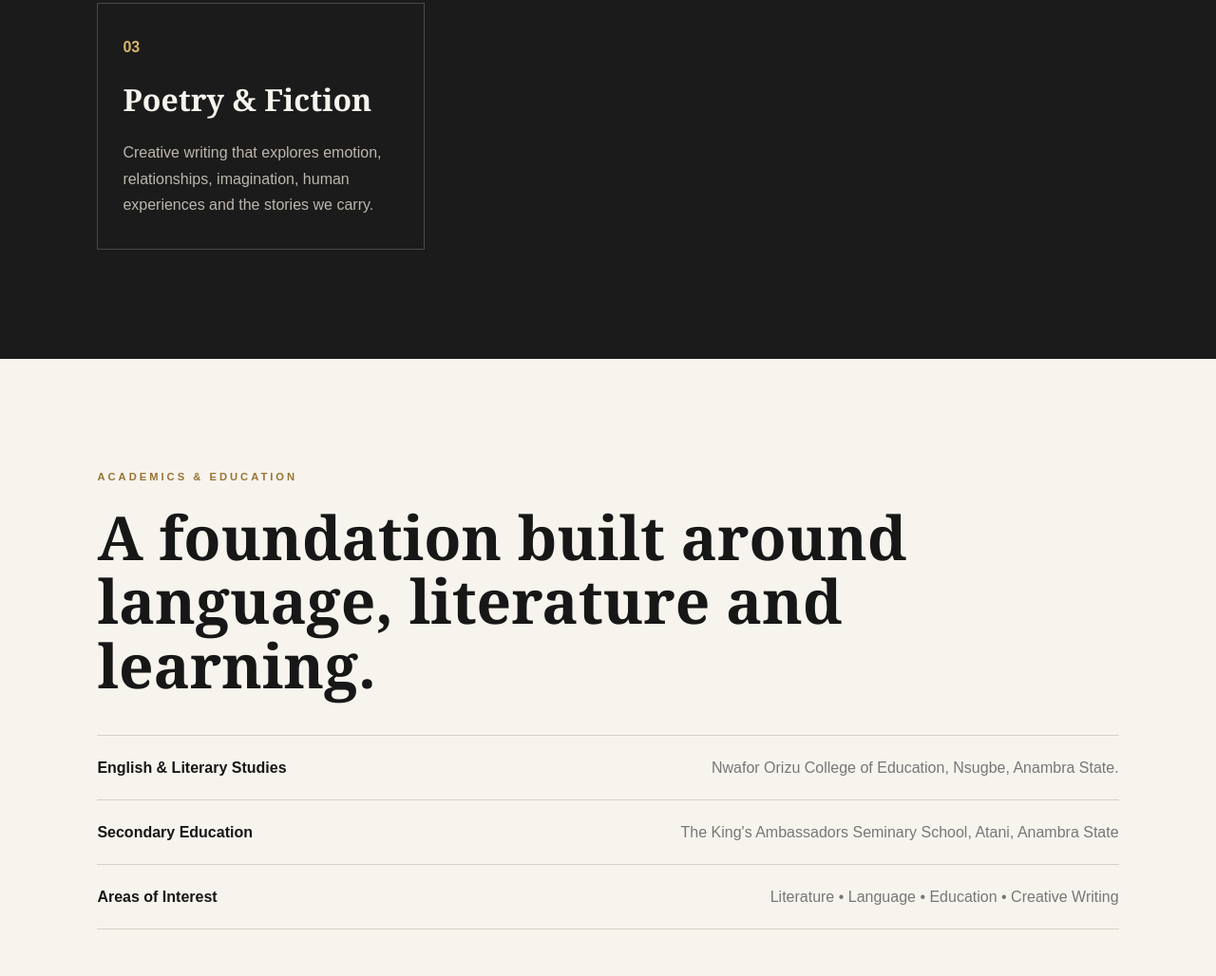
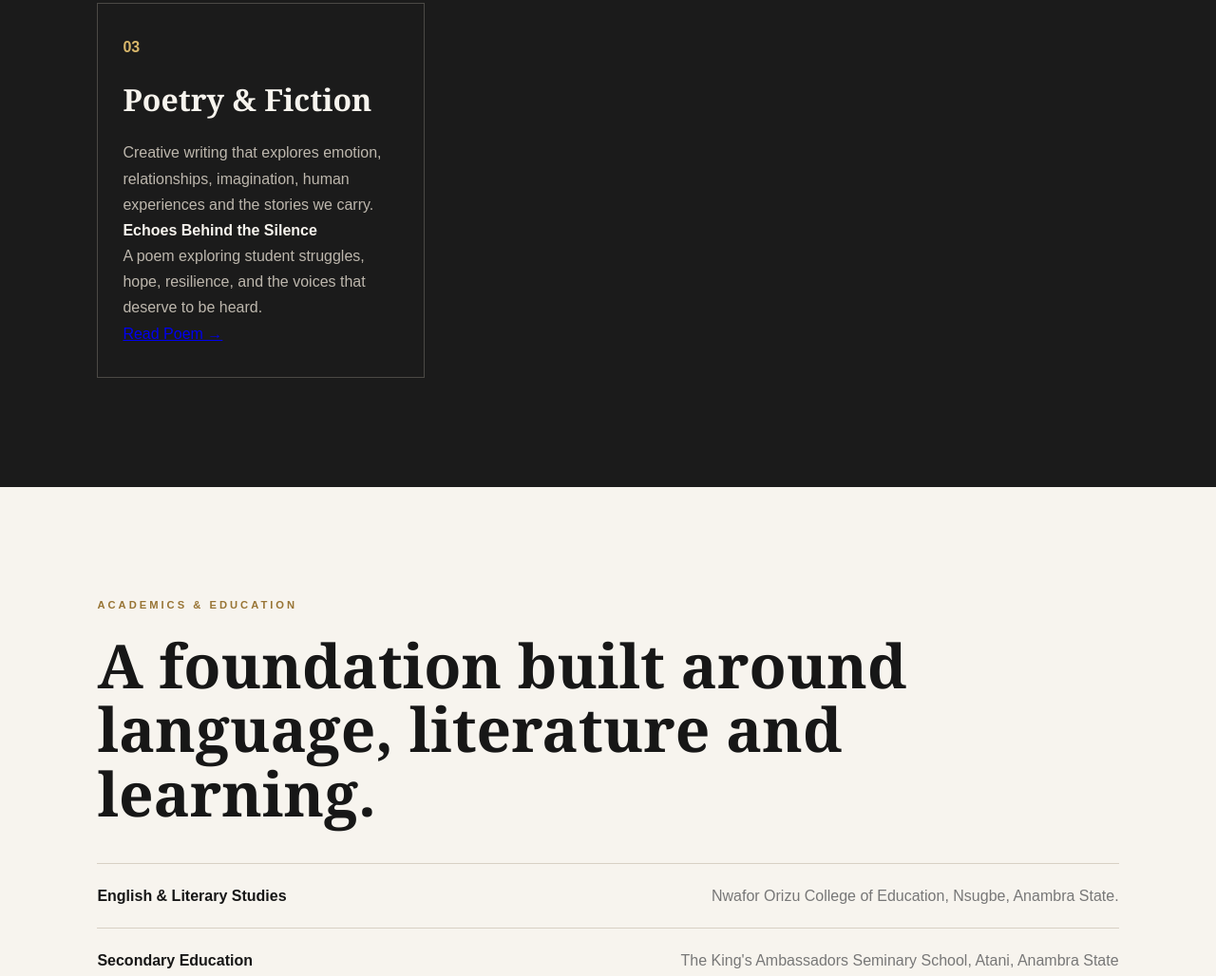
Before and after one commit to mmesomaamaechi55-design/mmesomaamaechi55-design.github.io, a plain HTML site: page index.html in a window 1280 px wide. Shown: the part 2376-3404 px from the top of the page at 95% size. Drawn offline with Linux system fonts and the light colour scheme.

Commit message:
Update index.html

```diff
--- a/index.html
+++ b/index.html
@@ -528,7 +528,16 @@ Poetry & Fiction
 Creative writing that explores emotion, relationships,
 imagination, human experiences and the stories we carry.
 </p>
+<div class="work-item">
+    <h4>Echoes Behind the Silence</h4>
 
+    <p>
+        A poem exploring student struggles, hope, resilience,
+        and the voices that deserve to be heard.
+    </p>
+
+    <a href="echoes-behind-the-silence.html">Read Poem →</a>
+</div>
 </article>
 
 </div>
```
